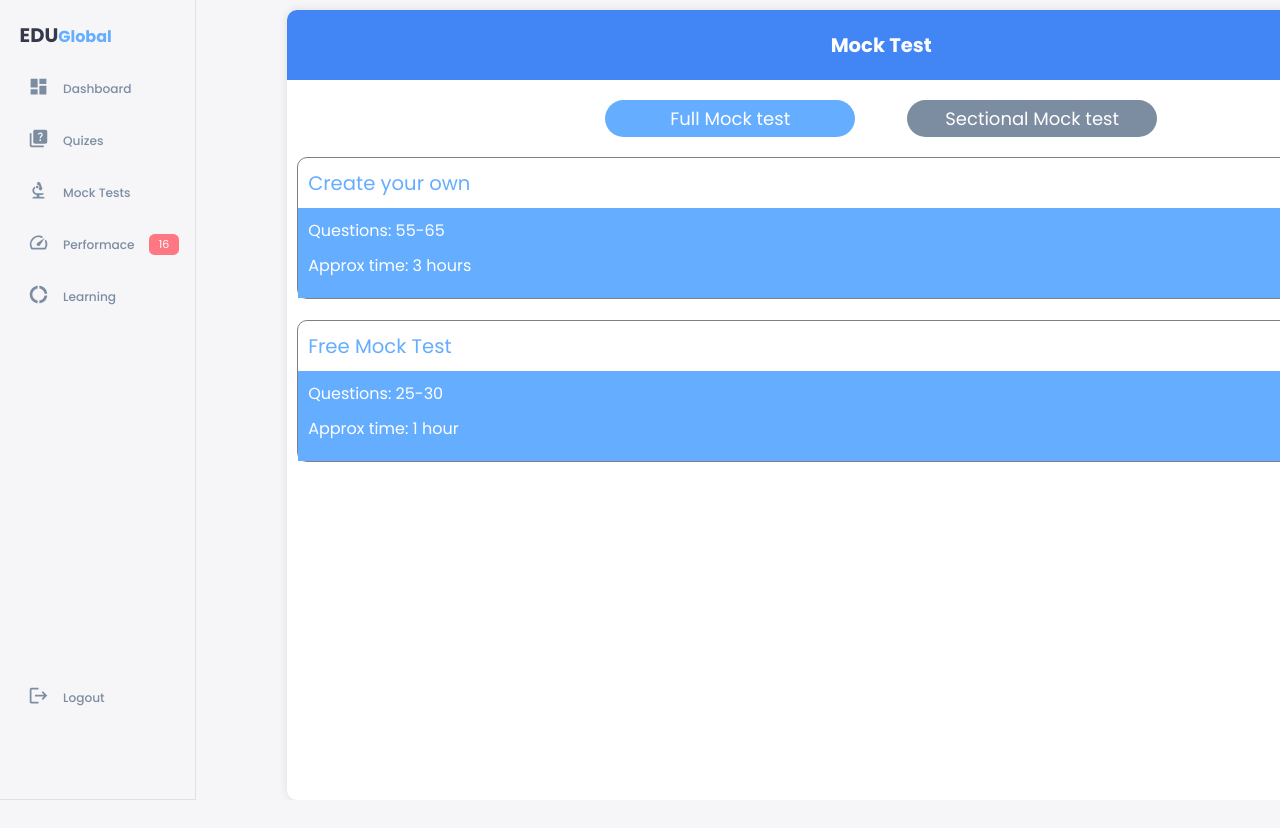
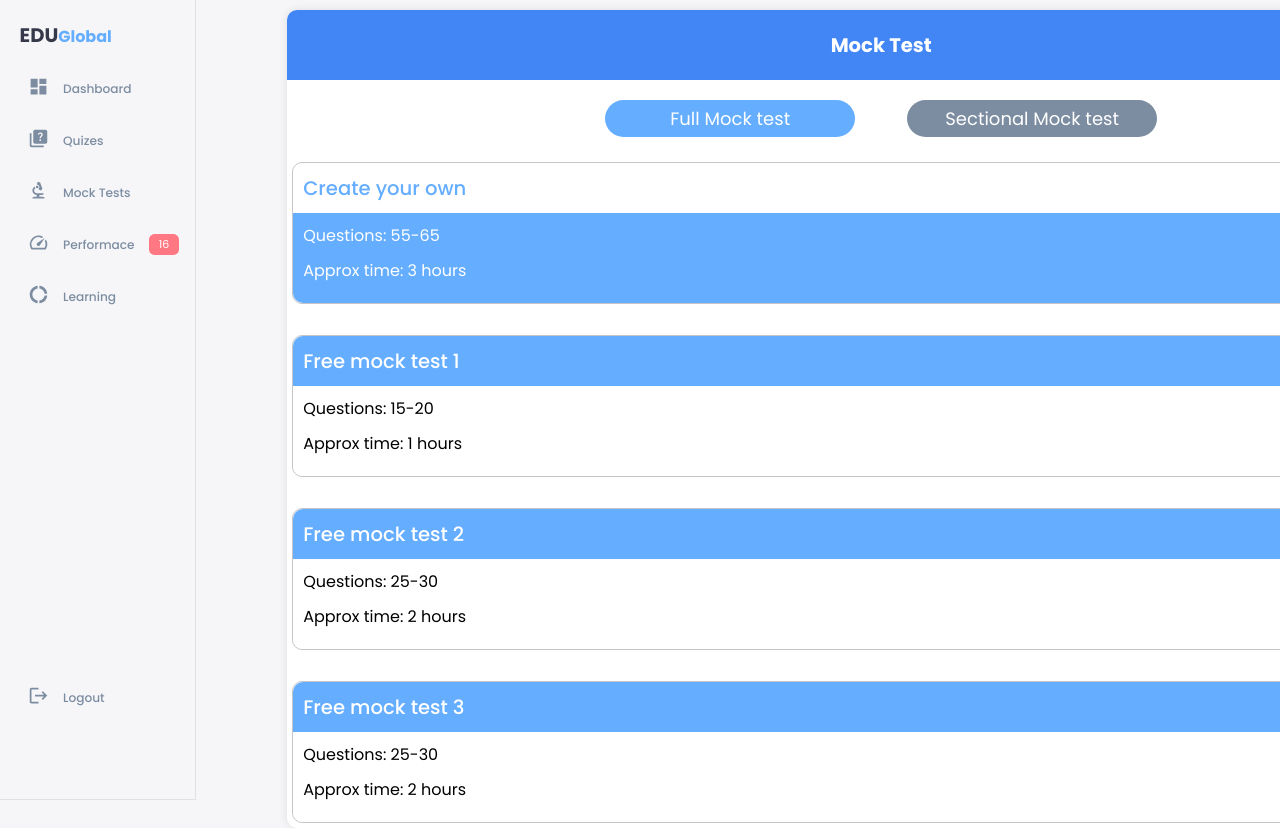
Before and after one commit to afaaaq85/edu-dashboard, a React (Create React App) app: page /mocktests in a window 1280 px wide. Shown: the top 828 px of the page. Before the commit the page ends 800 px from the top, so only its background shows below. Built offline with nearby package versions, Linux system fonts and the light colour scheme.

Commit message:
created different options in full mock test

```diff
--- a/src/pages/MockTests/FullMockTest.js
+++ b/src/pages/MockTests/FullMockTest.js
@@ -17,11 +17,44 @@ const FullMockTest = () => {
         </div>
       </div>
       <div className="create-mock-div">
-        <h2>Free Mock Test</h2>
+        <div className="mock-div-topbar">
+          <h2 className="mock-topbar-title">Free mock test 1</h2>
+          <p>1hrs format</p>
+        </div>
+        <div className="create-mock-attributes">
+          <div>
+            <p>Questions: 15-20</p>
+            <p>Approx time: 1 hours</p>
+          </div>
+          <div>
+            <Button variant="contained">Start</Button>
+          </div>
+        </div>
+      </div>
+      <div className="create-mock-div">
+        <div className="mock-div-topbar">
+          <h2 className="mock-topbar-title">Free mock test 2</h2>
+          <p>2hrs format</p>
+        </div>
         <div className="create-mock-attributes">
           <div>
             <p>Questions: 25-30</p>
-            <p>Approx time: 1 hour</p>
+            <p>Approx time: 2 hours</p>
+          </div>
+          <div>
+            <Button variant="contained">Start</Button>
+          </div>
+        </div>
+      </div>
+      <div className="create-mock-div">
+        <div className="mock-div-topbar">
+          <h2 className="mock-topbar-title">Free mock test 3</h2>
+          <p>2hrs format</p>
+        </div>
+        <div className="create-mock-attributes">
+          <div>
+            <p>Questions: 25-30</p>
+            <p>Approx time: 2 hours</p>
           </div>
           <div>
             <Button variant="contained">Start</Button>
--- a/src/pages/MockTests/MockTests.css
+++ b/src/pages/MockTests/MockTests.css
@@ -12,7 +12,16 @@
   overflow: hidden;
   width: 90%;
 }
-
+.create-mock-div {
+  color: var(--color-primary2);
+  border:1px solid #c5c5c5;
+  border-radius: 10px;
+  margin: 5px;
+  & h2 {
+    margin: 10px;
+    font-weight: 500;
+  }
+}
 .mocktest-title {
   background-color: #4285f4;
   color: #fff;
@@ -28,38 +37,60 @@
   gap: 1%;
 }
 
-.create-mock-div {
-  margin: 0px 10px;
-  border: 1px solid gray;
-  border-radius: 10px;
-}
-.create-mock-div h2 {
-  margin: 10px;
-  color: var(--color-primary2);
-  font-weight: 400;
+.mock-div-topbar {
+  display: flex;
+  align-items: center;
+  justify-content: space-between;
+  border-top-right-radius: 10px;
+  border-top-left-radius: 10px;
+  background-color: var(--color-primary2);
+  & p {
+    font-size: small;
+    color: var(--color-primary2);
+    padding: 5px;
+    border-radius: 5px;
+    margin: 10px;
+    background-color: white;
+  }
+  & h2 {
+    color: white !important;
+  }
 }
 
 .create-mock-attributes {
   display: flex;
   align-items: center;
+  border-bottom-left-radius: 10px;
+  border-bottom-right-radius: 10px;
   background-color: var(--color-primary2);
   padding: 10px;
   width: 100%;
   justify-content: space-between;
-  & p{
+  & p {
     color: white;
     font-size: medium;
   }
-  & Button{
+  & Button {
     background-color: white;
     color: var(--color-primary2);
     font-weight: bold;
   }
-  & Button:hover{
-   background-color: #4caf50;
-   color: white;
+  & Button:hover {
+    background-color: #4caf50;
+    color: white;
   }
 }
+.full-mock-container .create-mock-div:nth-child(n+2) .create-mock-attributes {
+  background-color: white; /* Change the background color to green */
+  & p {
+    color: black;
+  }
+  & Button{
+    background-color: var(--color-primary2);
+    color: white;
+  }
+}
+
 .btn-item {
   background-color: var(--color-info-dark);
   color: white;
@@ -69,7 +100,7 @@
   align-items: center;
   width: 250px;
   padding: 5px;
- border-radius: 20px;
+  border-radius: 20px;
   border-left: 10px;
   margin: 20px;
   cursor: pointer;
@@ -142,7 +173,7 @@ p {
   background-color: #3367d6;
 }
 
-.full-mock-container{
+.full-mock-container {
   display: flex;
   flex-direction: column;
   gap: 1.5rem;
```
